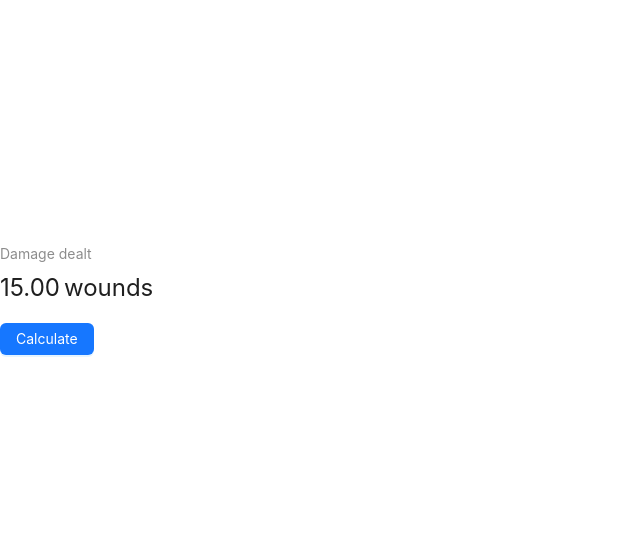
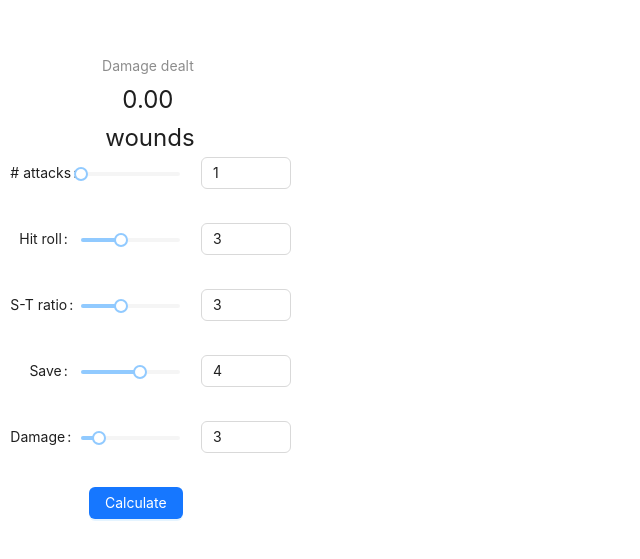
Before and after one commit to justintea/Luckier, a React (Vite) app: page /damagedealt in a window 1280 px wide. Shown: the part 101-660 px from the top of the page, without its empty margins (0-640 px from the left). Built offline with nearby package versions, Linux system fonts and the light colour scheme.

Commit message:
feat: created Damage formula code

```diff
--- a/src/main.jsx
+++ b/src/main.jsx
@@ -3,12 +3,23 @@ import ReactDOM from 'react-dom/client'
 import App from './App.jsx'
 import './index.css'
 import { BrowserRouter } from "react-router-dom";
+import { ConfigProvider } from "antd";
 
 
 ReactDOM.createRoot(document.getElementById('root')).render(
   <React.StrictMode>
     <BrowserRouter>
-      <App />
+    <ConfigProvider theme={{
+  components: {
+    tab: {
+      // horizontalItemGutter	: 0,
+      lineWidth: 200,
+        },
+  },
+}}>
+        <App />
+        </ConfigProvider>
+
       </BrowserRouter>
   </React.StrictMode>,
 )
--- a/src/pages/0LandingPage/LandingPage.jsx
+++ b/src/pages/0LandingPage/LandingPage.jsx
@@ -27,15 +27,34 @@ export default function LandingPage() {
       <Tabs
         activeKey={activeTab}
         onTabClick={(key) => handleTabClick(key)}
-        items={[FireFilled, AimOutlined].map((Icon, i) => {
-          const id = String(i + 1);
-          return {
-            key: id,
-            label: `Tab ${id}`,
-            // children: `Tab ${id}`,
-            icon: <Icon />,
-          };
-        })}
+        style={{ width: '150%', }}
+        // tabBarGutter={30}
+        centered={true}
+
+        items={[
+          {
+            key: "1",
+            label: "Damage", // Custom label for Tab 1
+            icon: <FireFilled />,
+          },
+          {
+            key: "2",
+            label: "# Attacks", // Custom label for Tab 2
+            icon: <AimOutlined />,
+          },
+        ]}
+
+        // items={[FireFilled, AimOutlined].map((Icon, i) => {
+        //   const id = String(i + 1);
+        //   return {
+        //     key: id,
+        //     label: `Tab ${id}`,
+        //     // children: `Tab ${id}`,
+        //     icon: <Icon />,
+        //     // style: { width: '150px' }, // Adjust the width as needed
+
+        //   };
+        // })}
       />
       {renderTabContent()}
     </>
--- a/src/pages/1HowMuchDamagePage/HowMuchDamagePage.jsx
+++ b/src/pages/1HowMuchDamagePage/HowMuchDamagePage.jsx
@@ -1,36 +1,223 @@
-import React from 'react';
+import React, { useState } from 'react';
 import { Button, Col, Row, Statistic } from 'antd';
+import { Checkbox, Form, Input, InputNumber,Slider, Space  } from 'antd';
+
+
+const AttacksIntegerStep = ({ onChange, value }) => {
+  const onSliderChange = (sliderValue) => {
+    onChange(sliderValue);
+  };
+
+  const onInputChange = (inputValue) => {
+    onChange(inputValue);
+};
+
+return (
+  <Row>
+    <Col span={20}>
+      <Slider
+        min={1}
+        max={30}
+        onChange={onSliderChange}
+        value={typeof value === 'number' ? value : 0}
+      />
+    </Col>
+
+    <Col span={4}>
+      <InputNumber
+        min={1}
+        max={30}
+        style={{ margin: '0 16px' }}
+        value={value}
+        onChange={onInputChange}
+      />
+    </Col>
+  </Row>
+);
+}
+
+const DiceIntegerStep = ({ onChange, value }) => {
+  const onSliderChange = (sliderValue) => {
+    onChange(sliderValue);
+  };
+
+  const onInputChange = (inputValue) => {
+    onChange(inputValue);
+};
+
+return (
+  <Row>
+    <Col span={20}>
+      <Slider
+        min={1}
+        max={6}
+        onChange={onSliderChange}
+        value={typeof value === 'number' ? value : 0}
+      />
+    </Col>
+
+    <Col span={4}>
+      <InputNumber
+        min={1}
+        max={6}
+        style={{ margin: '0 16px' }}
+        value={value}
+        onChange={onInputChange}
+      />
+    </Col>
+  </Row>
+);
+}
+
+const DamageIntegerStep = ({ onChange, value }) => {
+  const onSliderChange = (sliderValue) => {
+    onChange(sliderValue);
+  };
+
+  const onInputChange = (inputValue) => {
+    onChange(inputValue);
+};
+
+return (
+  <Row>
+    <Col span={20}>
+      <Slider
+        min={1}
+        max={12}
+        onChange={onSliderChange}
+        value={typeof value === 'number' ? value : 0}
+      />
+    </Col>
+
+    <Col span={4}>
+      <InputNumber
+        min={1}
+        max={12}
+        style={{ margin: '0 16px' }}
+        value={value}
+        onChange={onInputChange}
+      />
+    </Col>
+  </Row>
+);
+}
+
+function rollPlus(diceRollRequired) {
+  if (diceRollRequired === 1) { return (6 / 6); } else
+    if (diceRollRequired === 2) { return (5 / 6); } else
+      if (diceRollRequired === 3) { return (4 / 6); } else
+        if (diceRollRequired === 4) { return (3 / 6); } else
+          if (diceRollRequired === 5) { return (2 / 6); } else
+            if (diceRollRequired === 6) { return (1/ 6); }
+}
 
 export default function HowMuchDamagePage() {
 
-  const damageDealt = 15.00;
+  const [numberOfAttacksValue, setNumberOfAttacksValue] = useState(1);
+  const [hitRollValue, setHitRollValue] = useState(3);
+  const [sTRatioValue, setSTRatioValue] = useState(3);
+  const [armorSaveValue, setArmorSaveValue] = useState(4);
+  const [weaponDamageValue, setWeaponDamageValue] = useState(3);
+  const [slider6Value, setSlider6Value] = useState(1);
 
+  const [damageDealt, setDamageDealt] = useState(0.0);
+
+  const onFinish = (values) => {
+    console.log('Success:', values);
+    //! calculation should take place here
+    // const calculatedDamage = slider1Value + slider2Value;
+    console.log('numberOfAttacksValue', numberOfAttacksValue);
+    console.log('hitRollValue', hitRollValue);
+    console.log('sTRatioValue', sTRatioValue);
+    console.log('armorSaveValue', armorSaveValue);
+    console.log('weaponDamageValue', weaponDamageValue);
+
+    console.log('hit roll prob', rollPlus(hitRollValue));
+    console.log('ST prob', rollPlus(sTRatioValue));
+    console.log('armor save prob', rollPlus(armorSaveValue));
+
+
+    let calculatedDamage = numberOfAttacksValue * rollPlus(hitRollValue) * rollPlus(sTRatioValue) * rollPlus(armorSaveValue) * weaponDamageValue;
+    setDamageDealt(calculatedDamage.toFixed(2));
+  };
+
+  const onFinishFailed = (errorInfo) => {
+    console.log('Failed:', errorInfo);
+  };
+
+  // const [inputValue, setInputValue] = useState(10);
+  // const onChange = (newValue) => {
+  //   setInputValue(newValue);
+  // };
 
   return (<>
 
   {/* <h1> how much damage dealt</h1> */}
 
-  <Row gutter={16}>
+  <Row >
+    <Col span={30} style={{ margin: '0 0 0 5%'}}>
+        <Statistic title="Damage dealt" value={damageDealt} precision={2} suffix=" wounds" style={{ textAlign: 'center', margin: '0 0 0 40%'}} />
+                <Form
+                name="basic"
+                labelCol={{ span: 8, }}
+                wrapperCol={{ span: 16, }}
+                // style={{ maxWidth: 600, }}
+                style={{ maxWidth: 600, textAlign: 'left' }}
+                initialValues={{ remember: true, }}
+                onFinish={onFinish}
+                onFinishFailed={onFinishFailed}
+                autoComplete="off"
+                >
 
-    <Col span={25}>
-      <Statistic title="Damage dealt" value={damageDealt} precision={2} suffix=" wounds" />
-      <Button
-        style={{
-          marginTop: 16,
-        }}
-        type="primary"
-      >
-        Calculate
-      </Button>
-    </Col>
+                <Space style={{ width: '100%', }} direction="vertical"  >
+                {/* <Form.Item
+                  label="Username"
+                  name="username"
+                  rules={[
+                    {
+                      required: true,
+                      message: 'Please input your username!',
+                    },
+                  ]}
+                >
+                  <Input />
+                </Form.Item> */}
 
-  </Row>
+                <Form.Item label='# attacks'>
+                <AttacksIntegerStep  value={numberOfAttacksValue} onChange={(value) => setNumberOfAttacksValue(value)} />
+                </Form.Item>
+
+                <Form.Item label='Hit roll'>
+                    <DiceIntegerStep value={hitRollValue} onChange={(value) => setHitRollValue(value)} />
+                </Form.Item>
+
+                <Form.Item label='S-T ratio'>
+                    <DiceIntegerStep value={sTRatioValue} onChange={(value) => setSTRatioValue(value)} />
+                </Form.Item>
+
+                <Form.Item label='Save'>
+                    <DiceIntegerStep value={armorSaveValue} onChange={(value) => setArmorSaveValue(value)} />
+                </Form.Item>
+
+                <Form.Item label='Damage'>
+                    <DamageIntegerStep value={weaponDamageValue} onChange={(value) => setWeaponDamageValue(value)} />
+                </Form.Item>
+
+                {/* <Form.Item label='Wounds'>
+                    <IntegerStep value={slider2Value} onChange={(value) => setSlider2Value(value)} />
+                </Form.Item> */}
+
+                <Form.Item>
+                    <Button style={{ margin: '0 0 0 60%' }} type="primary" htmlType="submit"> Calculate </Button>
+                    {/* <Button style={{ marginTop: 16, }} type="primary" htmlType="submit"> Calculate </Button> */}
+
+            </Form.Item>
 
 
-
-
-
-
+                </Space>
+          </Form>
+    </Col>
+  </Row>
 
   </>);
 }
```
